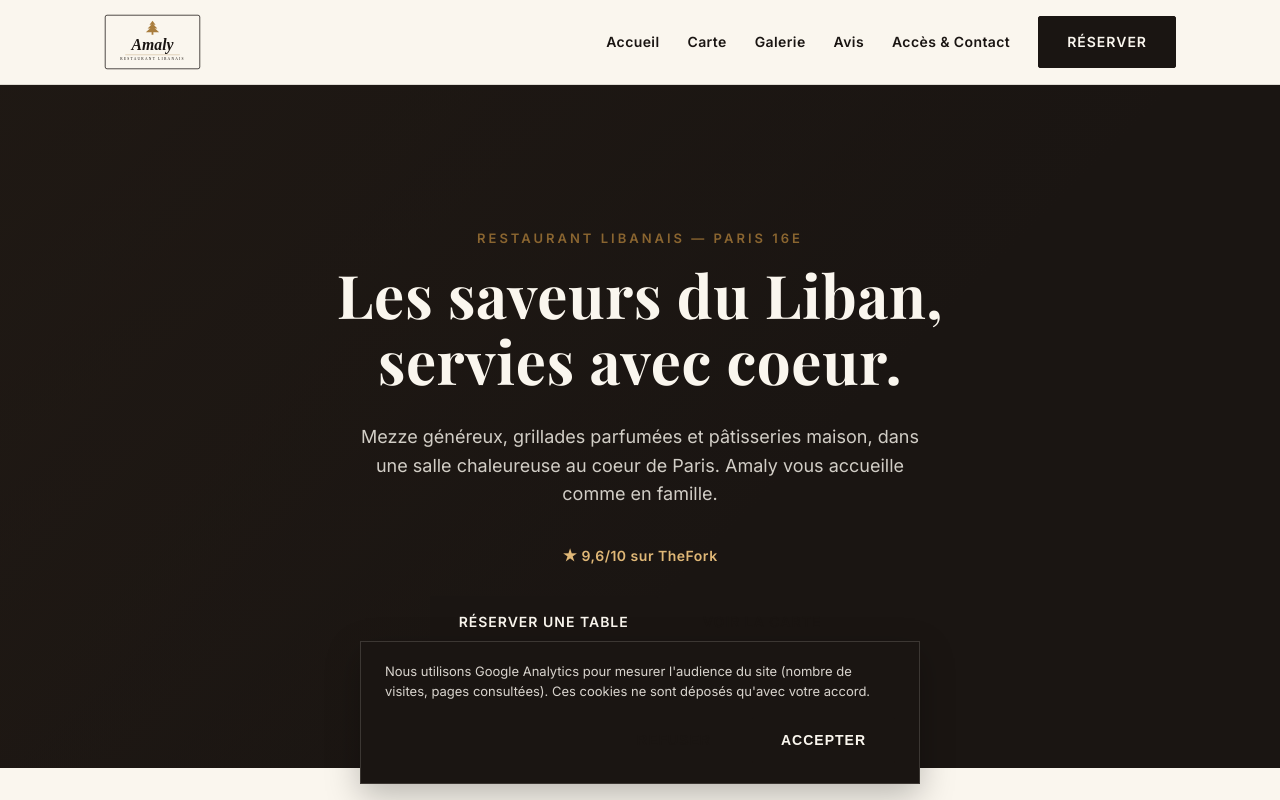
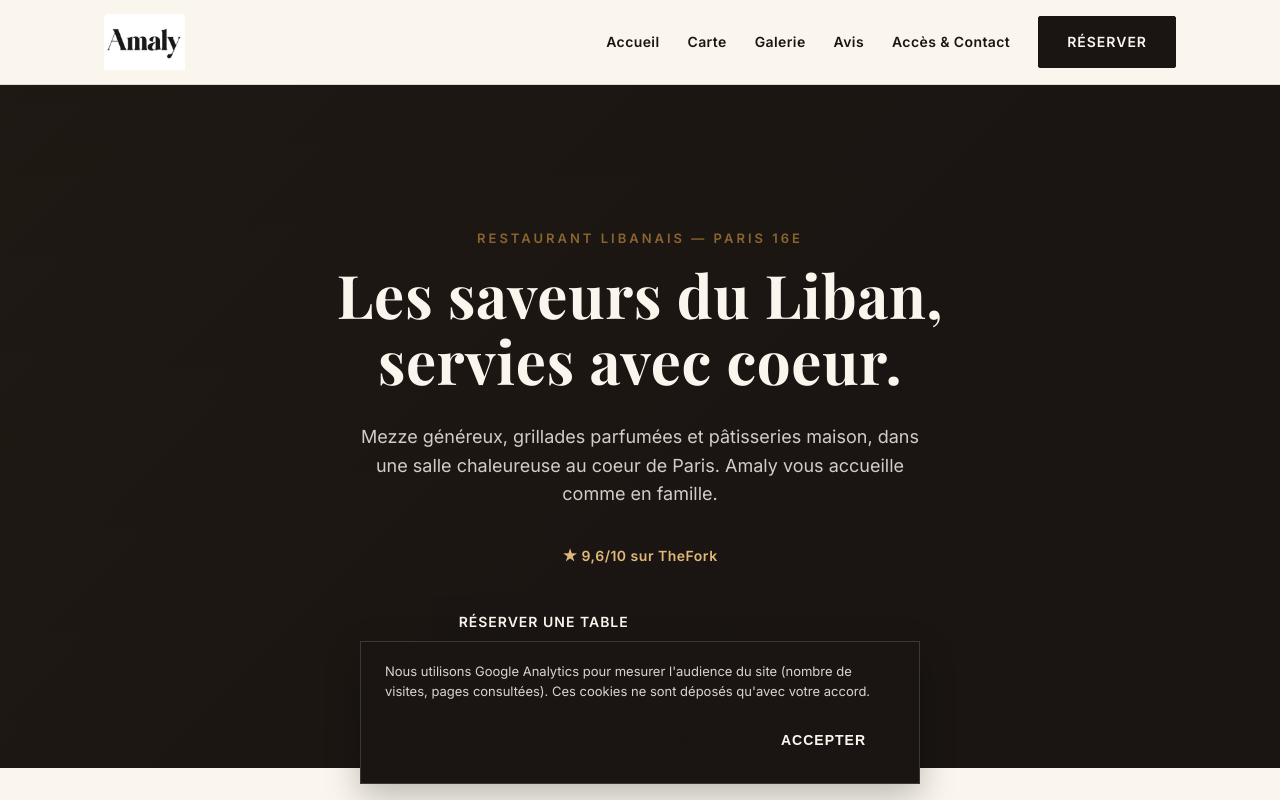
Before and after one commit to rudychoufani98-stack/amaly-paris, a Next.js app: page / in a window 1280 px wide. Shown: the top 800 px of the page. Built offline with nearby package versions, Linux system fonts and the light colour scheme; a web font is replaced by a local one.

Commit message:
Add real Amaly logo, replacing placeholder SVG

```diff
--- a/app/components/Footer.js
+++ b/app/components/Footer.js
@@ -7,7 +7,7 @@ export default function Footer() {
     <footer className={styles.footer}>
       <div className={`container ${styles.grid}`}>
         <div>
-          <img src="/logo.svg" alt={restaurant.name} className={styles.logo} />
+          <img src="/logo.png" alt={restaurant.name} className={styles.logo} />
           <p className={styles.tagline}>{restaurant.tagline}</p>
         </div>
 
--- a/app/components/Header.js
+++ b/app/components/Header.js
@@ -20,7 +20,7 @@ export default function Header() {
     <header className={styles.header}>
       <div className={`container ${styles.inner}`}>
         <Link href="/" className={styles.brand} onClick={() => setOpen(false)}>
-          <img src="/logo.svg" alt={`${restaurant.name} - restaurant libanais`} className={styles.logo} />
+          <img src="/logo.png" alt={`${restaurant.name} - restaurant libanais`} className={styles.logo} />
         </Link>
 
         <nav className={`${styles.nav} ${open ? styles.navOpen : ""}`}>
```
Also changed, not shown: public/logo.png (added), public/logo.svg (deleted).
